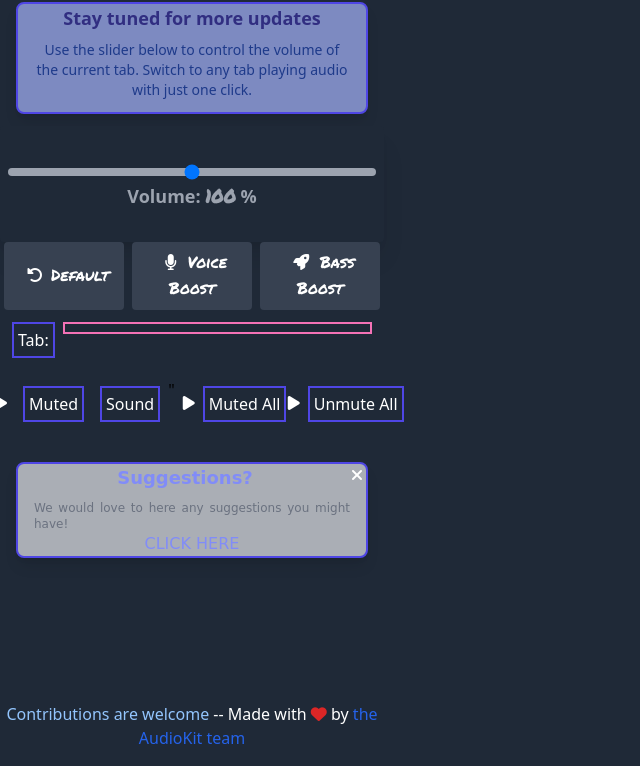
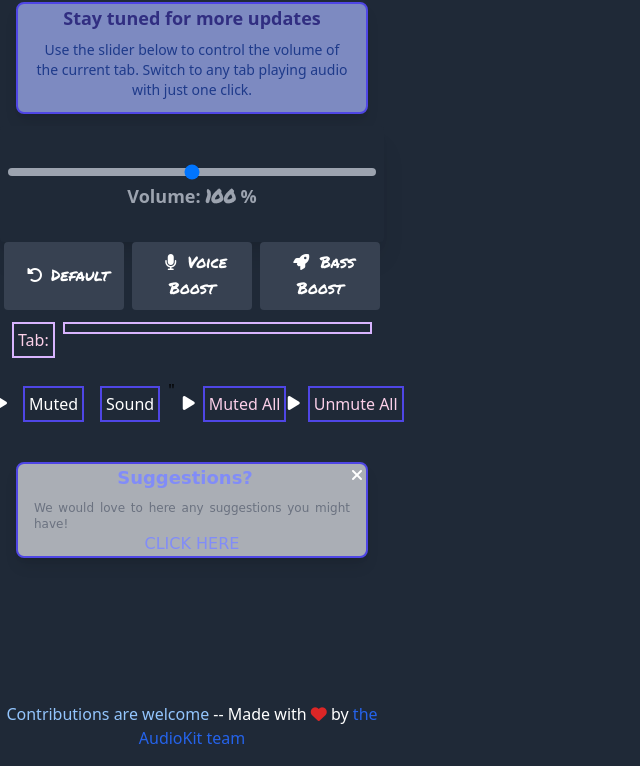
Before and after one commit to ChristianE00/AudioKit, a website built with webpack: page home.html in a window 1280 px wide. Shown: the part 34-800 px from the top of the page, without its empty margins (0-640 px from the left). Built offline with nearby package versions, Linux system fonts and the light colour scheme; no server answers; a web font is replaced by a local one.

Commit message:
ui update

```diff
--- a/home.html
+++ b/home.html
@@ -53,10 +53,10 @@
 
     <div class="flex p-2">
         <div class="flex-none p-1">
-            <p class="text-white ellipsi border-2 border-indigo-600 p-1">Tab: </p>
+            <p class="text-pink-200 ellipsi border-2 border-purple-300 p-1">Tab: </p>
         </div>
         <div class="flex-auto p-1">
-            <p class="text-center ellipsi border-2 border-pink-400 p-1 text-pink-800" id="currentTabTitle"></p>
+            <p class="text-center ellipsi border-2 border-purple-300 p-1 text-pink-500" id="currentTabTitle"></p>
         </div>
 
     </div>
@@ -90,7 +90,7 @@
         </div>
 
         <div class="flex-none px-2">
-            <p class="text-white border-2 border-indigo-600 p-1" id="tabAllMuted">Muted All </p>
+            <p class="text-pink-200 border-2 border-indigo-600 p-1" id="tabAllMuted">Muted All </p>
         </div>
     </div>
 
@@ -104,7 +104,7 @@
         </div>
 
         <div class="flex-none px-2">
-            <p class="text-white border-2 border-indigo-600 p-1" id="tabAllUnmuted">Unmute All </p>
+            <p class="text-pink-200 border-2 border-indigo-600 p-1" id="tabAllUnmuted">Unmute All </p>
         </div>
     </div>
 </div>
--- a/package.json
+++ b/package.json
@@ -3,7 +3,7 @@
     "jest": "^29.7.0",
     "jest-environment-jsdom": "^29.7.0",
     "tailwindcss": "^3.4.3",
-    "webpack": "^5.91.0",
+    "webpack": "^5.93.0",
     "webpack-cli": "^5.1.4"
   },
   "name": "equalizerextension",
```
Also changed, not shown: README.md, src/css/output.css, 1 other file.
